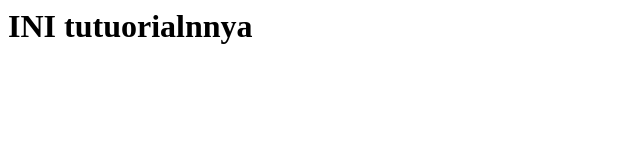
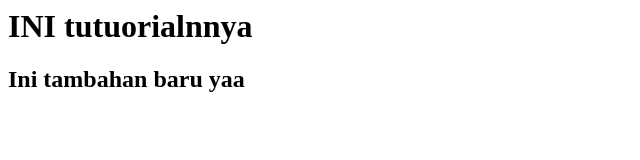
Before and after one commit to anasmisbah/tutorial, a plain HTML site: page index.html in a window 1280 px wide. Shown: the whole page, without its empty margins (0-640 px from the left). Drawn offline with Linux system fonts and the light colour scheme.

Commit message:
Tambahan Local

```diff
--- a/index.html
+++ b/index.html
@@ -1 +1,2 @@
 <h1> INI tutuorialnnya</h1>
+<h2>Ini tambahan baru yaa</h2>
```
